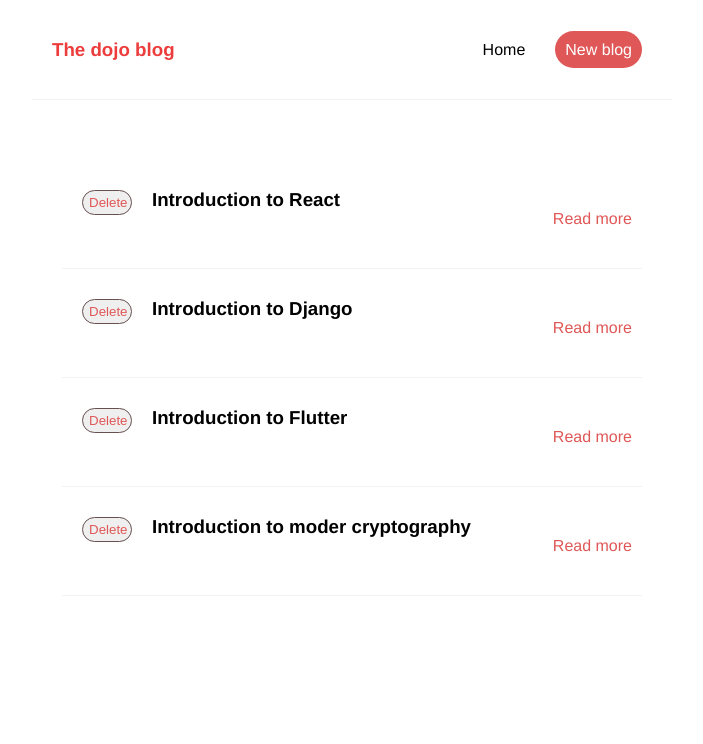
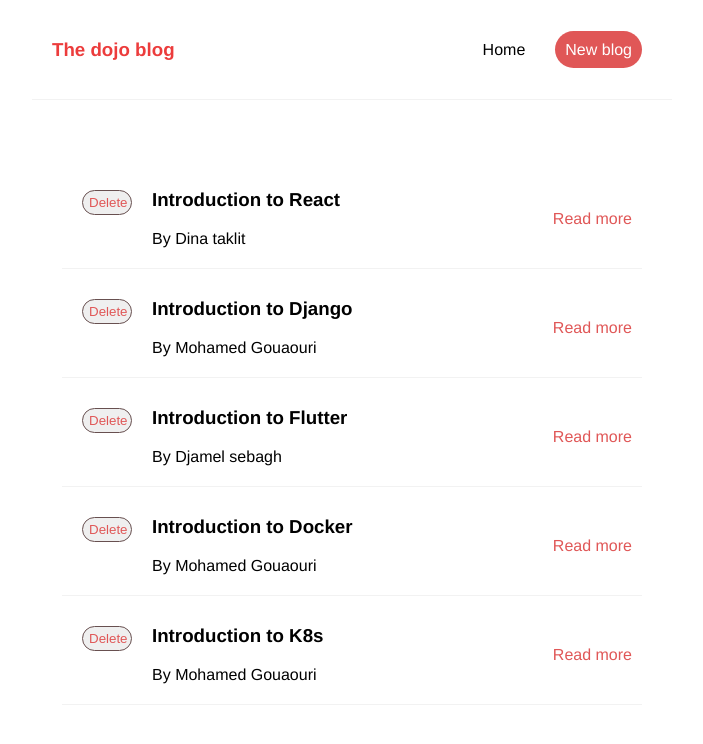
Before and after one commit to MohamedGouaouri/dojo-blog, a React (Create React App) app: page / in a window 1280 px wide. Shown: the top 744 px of the page, without its empty margins (288-991 px from the left). Built offline with nearby package versions, Linux system fonts and the light colour scheme; data requests are answered from the project's data file.

Commit message:
added local json-server

```diff
--- /dev/null
+++ b/data/db.json
@@ -0,0 +1,34 @@
+{
+  "blogs": [
+    {
+      "id": 1,
+      "title": "Introduction to React",
+      "author": "Dina taklit",
+      "content": "React is"
+    },
+    {
+      "id": 2,
+      "title": "Introduction to Django",
+      "author": "Mohamed Gouaouri",
+      "content": "Django is"
+    },
+    {
+      "id": 3,
+      "title": "Introduction to Flutter",
+      "author": "Djamel sebagh",
+      "content": "Flutter is"
+    },
+    {
+      "id": 4,
+      "title": "Introduction to Docker",
+      "author": "Mohamed Gouaouri",
+      "content": "Docker is"
+    },
+    {
+      "id": 5,
+      "title": "Introduction to K8s",
+      "author": "Mohamed Gouaouri",
+      "content": "kubernetes is"
+    }
+  ]
+}
--- a/src/App.js
+++ b/src/App.js
@@ -1,22 +1,41 @@
 import Home from './components/Home';
 import Navbar from './components/Navbar';
-import { useState } from 'react';
+import { useState, useEffect } from 'react';
 
 function App() {
-  var [blogs, setBlogs] = useState([
-    {id: 1, title: 'Introduction to React', desc:'', content: ''},
-    {id: 2, title: 'Introduction to Django', desc:'', content: ''},
-    {id: 3, title: 'Introduction to Flutter', desc:'', content: ''},
-    {id: 4, title: 'Introduction to moder cryptography', desc:'', content: ''},
-  ]);
+  var [blogs, setBlogs] = useState(null);
   function deleteBlog(id){
-    blogs = setBlogs(blogs.filter((blog) => blog.id !== id));
+    // API call to delete
+    fetch("http://localhost:8000/blogs/"+id, {
+      method: "DELETE",
+      headers: {
+        'Content-Type': 'application/json'
+      }
+    }).then((_) => {
+      blogs = setBlogs(blogs.filter((blog) => blog.id !== id));
+    }).catch((err) => {
+      console.log(err);
+    })
+
   }
+
+  useEffect(() => {
+    fetch("http://localhost:8000/blogs")
+    .then((resp) => {
+      return resp.json();
+    })
+    .then((data) => {
+      console.log(data);
+      // setBlogs(data);
+      setBlogs(data);
+    });
+  }, [])
+
   return (
     <div className="App">
       <Navbar/>
       <div className="content">
-        <Home blogs={blogs} deleteBlog={deleteBlog}/>
+        {blogs !== null ? <Home blogs={blogs} deleteBlog={deleteBlog}/> : <div></div>}
       </div>
     </div>
   );
--- a/src/components/Blog.jsx
+++ b/src/components/Blog.jsx
@@ -13,7 +13,7 @@ function Blog(props){
                 </button>
             <div>
                 <h3>{props.title}</h3>
-                <p>{props.desc}</p>
+                <p>By {props.author}</p>
             </div>
             <a href="/post/id">Read more</a>
 
--- a/src/components/Home.jsx
+++ b/src/components/Home.jsx
@@ -9,7 +9,7 @@ function Home(props){
                     key={blog.id}
                     id={blog.id}
                     title={blog.title}
-                    desc={blog.desc}
+                    author={blog.author}
                     deleteBlog={props.deleteBlog}
                 />
             ))}
```
